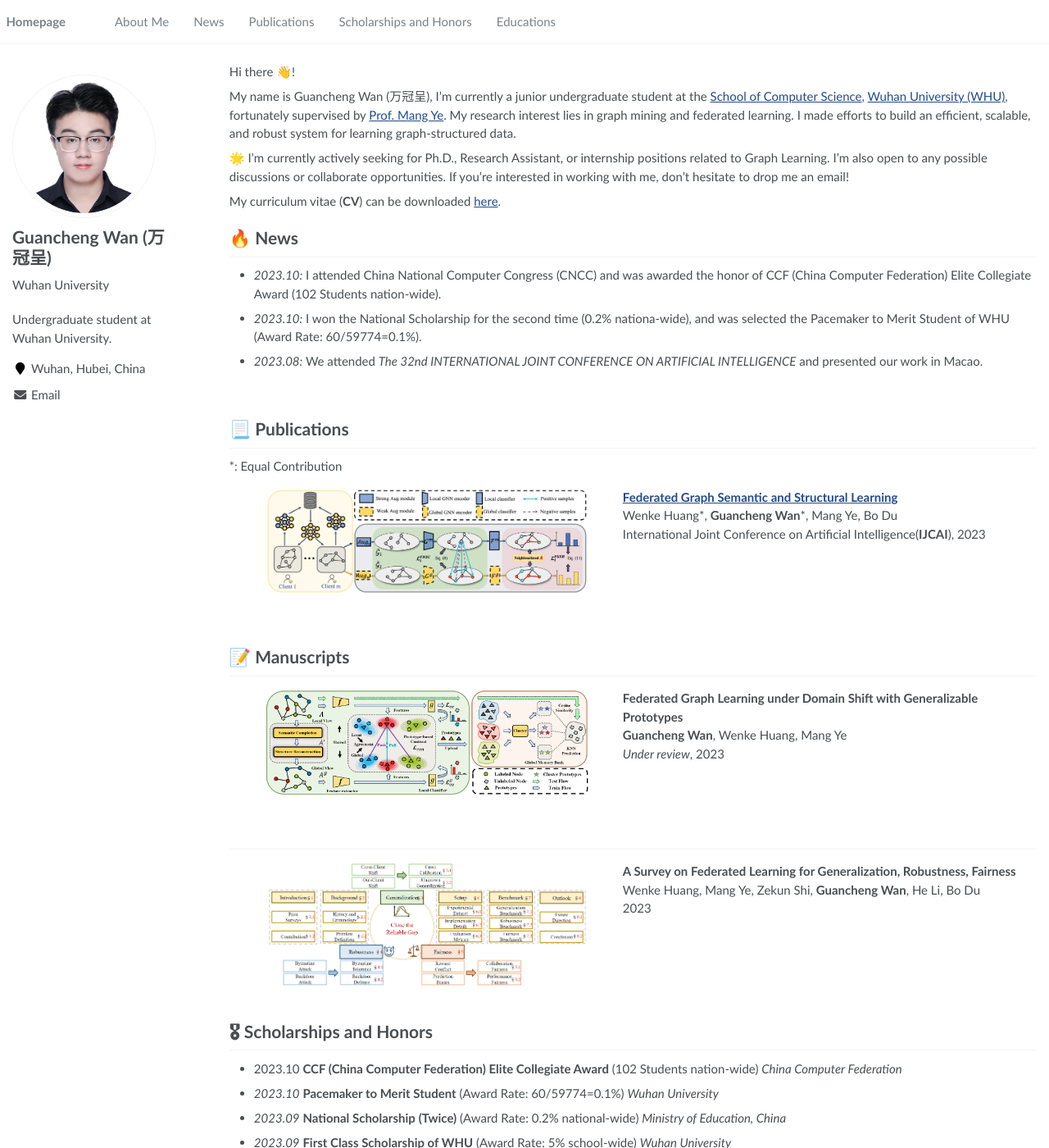
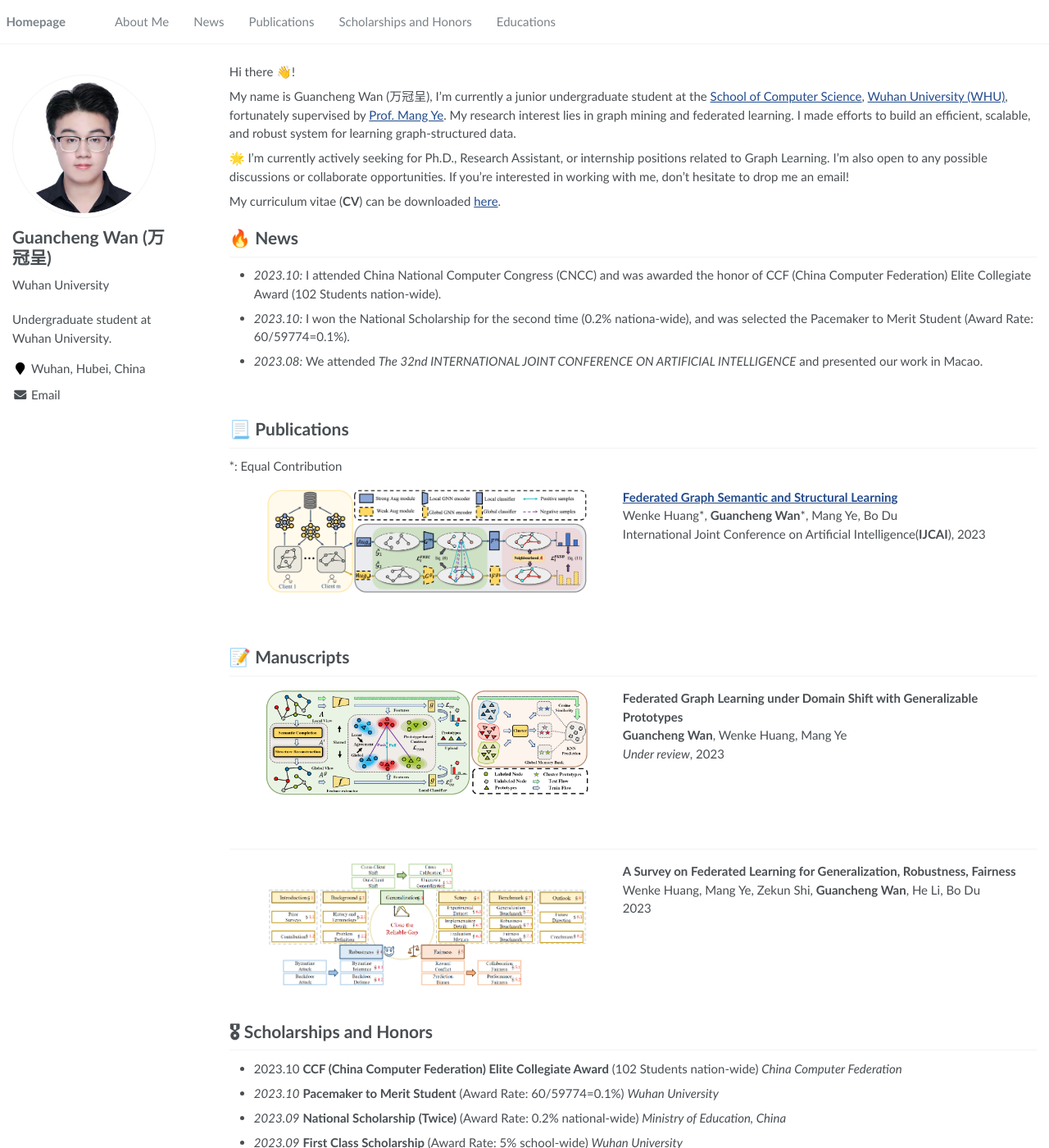
Before and after one commit to SuHui03/guanchengWan.github.io, a Jekyll site: the page built from _pages/about.md, in a window 1280 px wide and 1400 px high. Shown: the whole window at 82% size. Built offline with Jekyll 4.4.1, drawn with Linux system fonts in a browser that asks for light colours; formulas are drawn with MathJax 3; some of the changed text lies outside the part shown.

Commit message:
Update about.md

```diff
--- a/_pages/about.md
+++ b/_pages/about.md
@@ -34,7 +34,7 @@ My curriculum vitae (**CV**) can be downloaded [here]().
 
 - *2023.10:* I attended China National Computer Congress (CNCC) and was awarded the honor of CCF (China Computer Federation) Elite Collegiate Award (102 Students nation-wide).
 
-- *2023.10:* I won the National Scholarship for the second time (0.2% nationa-wide), and was selected the Pacemaker to Merit Student of WHU (Award Rate: 60/59774=0.1%).
+- *2023.10:* I won the National Scholarship for the second time (0.2% nationa-wide), and was selected the Pacemaker to Merit Student  (Award Rate: 60/59774=0.1%).
 
 - *2023.08:* We attended *The 32nd INTERNATIONAL JOINT
 CONFERENCE ON ARTIFICIAL INTELLIGENCE* and presented our work in Macao.
@@ -111,11 +111,11 @@ Generalization, Robustness, Fairness</strong></dd>
 
 - *2023.10* **Pacemaker to Merit Student** (Award Rate: 60/59774=0.1%) *Wuhan University*
 - *2023.09* **National Scholarship** **(Twice)** (Award Rate: 0.2% national-wide) *Ministry of Education, China*
-- *2023.09* **First Class Scholarship of WHU** (Award Rate: 5% school-wide) *Wuhan University*
+- *2023.09* **First Class Scholarship** (Award Rate: 5% school-wide) *Wuhan University*
 - *2023.06* **Social Activist** (Award Rate: 1584/59774=2.6%) *Wuhan University*
 - *2022.10* **Merit Student**  (Award Rate: 10% school-wide) *Wuhan University*
 - *2022.09* **National Scholarship** (Award Rate: 0.2% national-wide) *Ministry of Education, China*
-- *2022.09* **First Class Scholarship of WHU** (Award Rate: 5% school-wide) *Wuhan University*
+- *2022.09* **First Class Scholarship** (Award Rate: 5% school-wide) *Wuhan University*
 - *2022.09* **Excellent Student Cadre** (Award Rate: 924/59774=1.5%) *Wuhan University*
 
 
```
